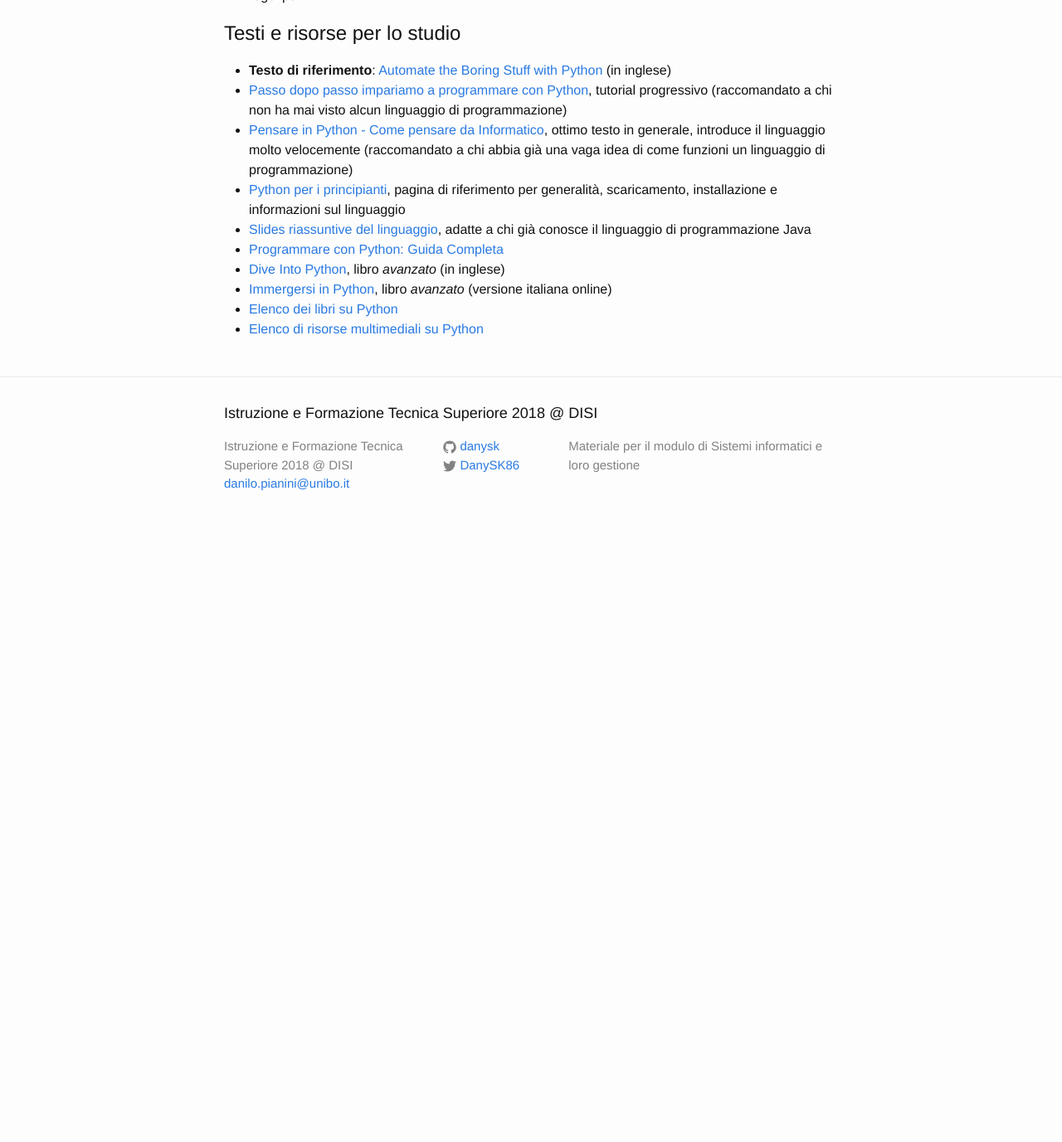
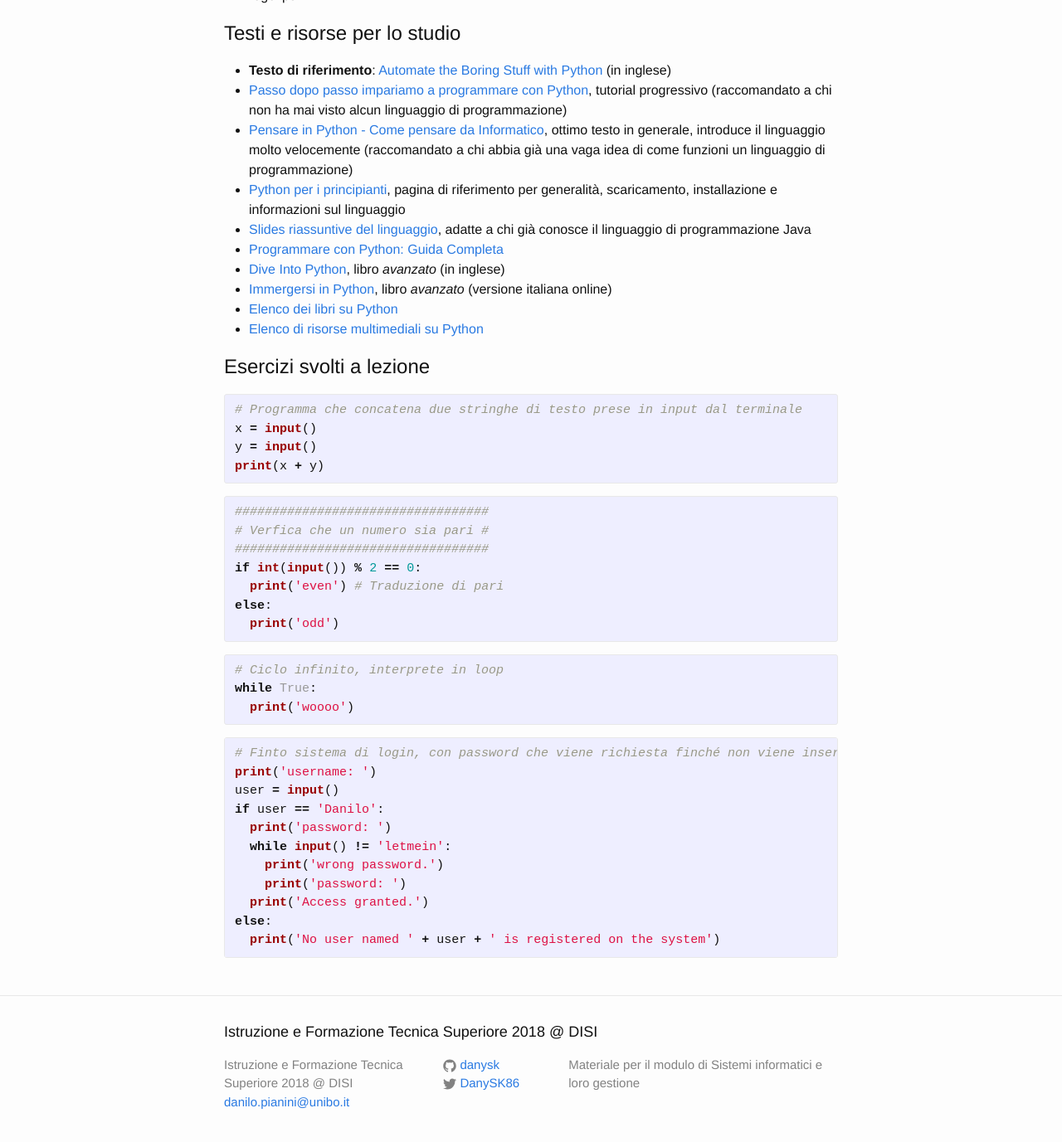
Before and after one commit to APICe-at-DISI/ifts2018, a Jekyll site: the page built from index.md, in a window 1280 px wide and 1400 px high, scrolled down 12260 px. Shown: the top 1377 px of the window at 83% size. Built offline with Jekyll 4.4.1, drawn with Linux system fonts in a browser that asks for light colours; our own code applies the rules of GitHub Pages for plain Markdown files; before the commit the page ends 12915 px from its top, so only the background shows below that.

Commit message:
Add code samples

```diff
--- a/index.md
+++ b/index.md
@@ -552,3 +552,40 @@ int main(void)
 * [Immergersi in Python](http://it.diveintopython.net/toc/index.html), libro *avanzato* (versione italiana online)
 * [Elenco dei libri su Python](https://www.python.it/doc/libri/)
 * [Elenco di risorse multimediali su Python](https://www.python.it/doc/media/)
+
+## Esercizi svolti a lezione
+
+{% highlight python %}
+# Programma che concatena due stringhe di testo prese in input dal terminale
+x = input()
+y = input()
+print(x + y)
+{% endhighlight %}
+
+{% highlight python %}
+##################################
+# Verfica che un numero sia pari #
+##################################
+if int(input()) % 2 == 0:
+  print('even') # Traduzione di pari
+else:
+  print('odd')
+{% endhighlight %}
+{% highlight python %}
+# Ciclo infinito, interprete in loop
+while True:
+  print('woooo')
+{% endhighlight %}
+{% highlight python %}
+# Finto sistema di login, con password che viene richiesta finché non viene inserita correttamente
+print('username: ')
+user = input()
+if user == 'Danilo':
+  print('password: ')
+  while input() != 'letmein':
+    print('wrong password.')
+    print('password: ')
+  print('Access granted.')
+else:
+  print('No user named ' + user + ' is registered on the system')
+{% endhighlight %}
```
